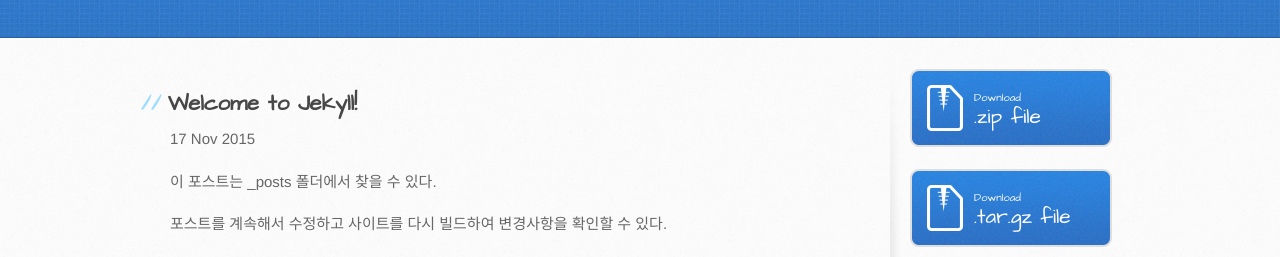
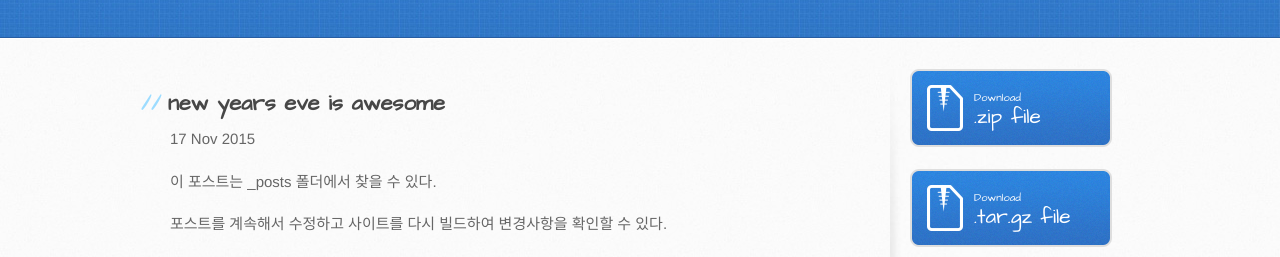
Before and after one commit to arumlee/arumlee.github.io, a Jekyll site: the page built from _posts/2011-12-31-new-years-eve-is-awesome.md, in a window 1280 px wide. Shown: the part 197-454 px from the top of the page. Built offline with Jekyll 4.4.1, drawn with Linux system fonts in a browser that asks for light colours.

Commit message:
add test post4

```diff
--- a/_posts/2011-12-31-new-years-eve-is-awesome.md
+++ b/_posts/2011-12-31-new-years-eve-is-awesome.md
@@ -1,6 +1,6 @@
 ---
 layout: post
-title:  "Welcome to Jekyll!"
+title:  "new years eve is awesome"
 date:   2015-11-17 16:16:01
 categories: jekyll update
 ---
--- a/_posts/2014-04-06-111.markdown
+++ b/_posts/2014-04-06-111.markdown
@@ -1,6 +1,6 @@
 ---
 layout: post
-title:  "Welcome to Jekyll!"
+title:  "111"
 date:   2014-04-06 15:40:56
 categories: jekyll update
 ---
```
